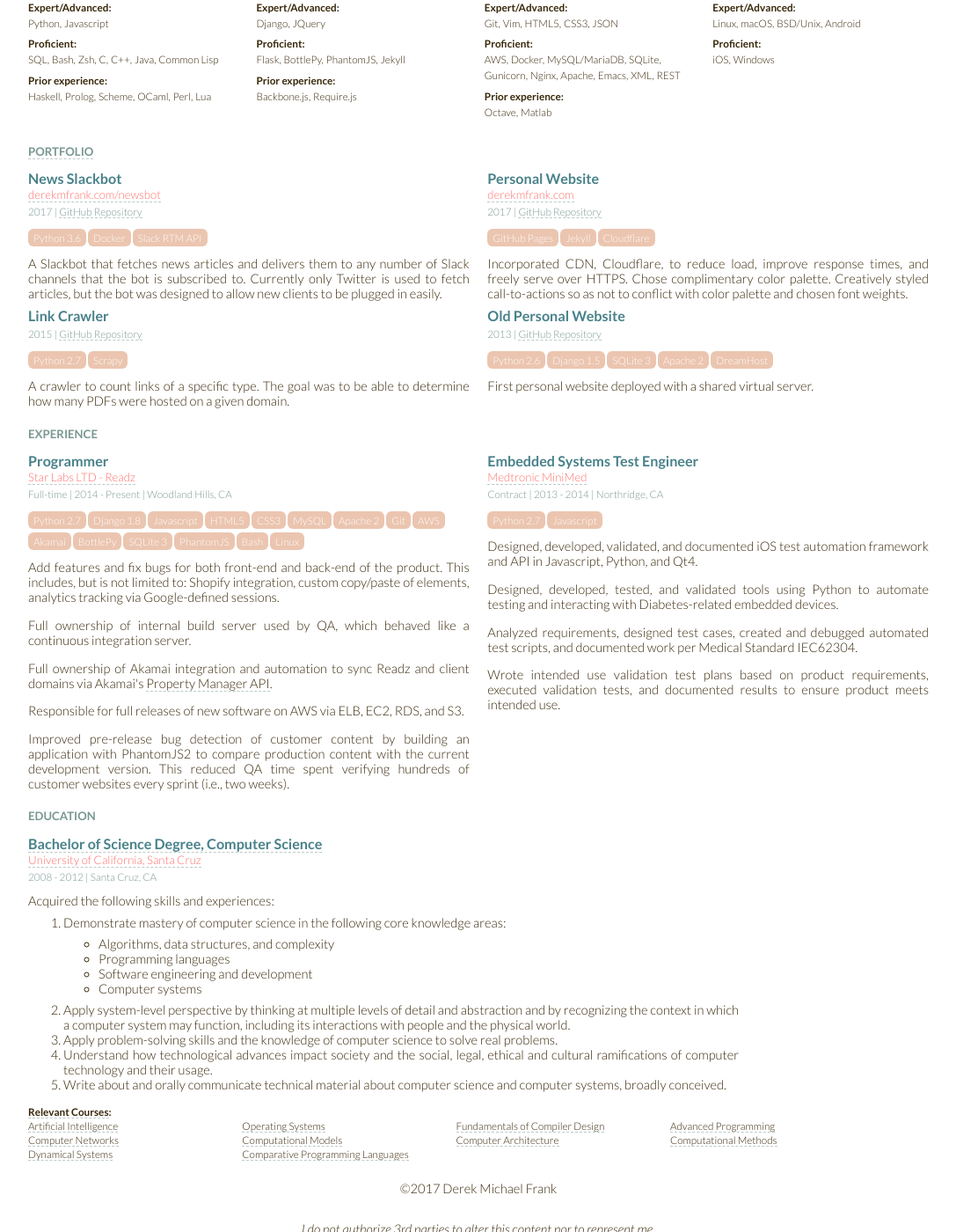
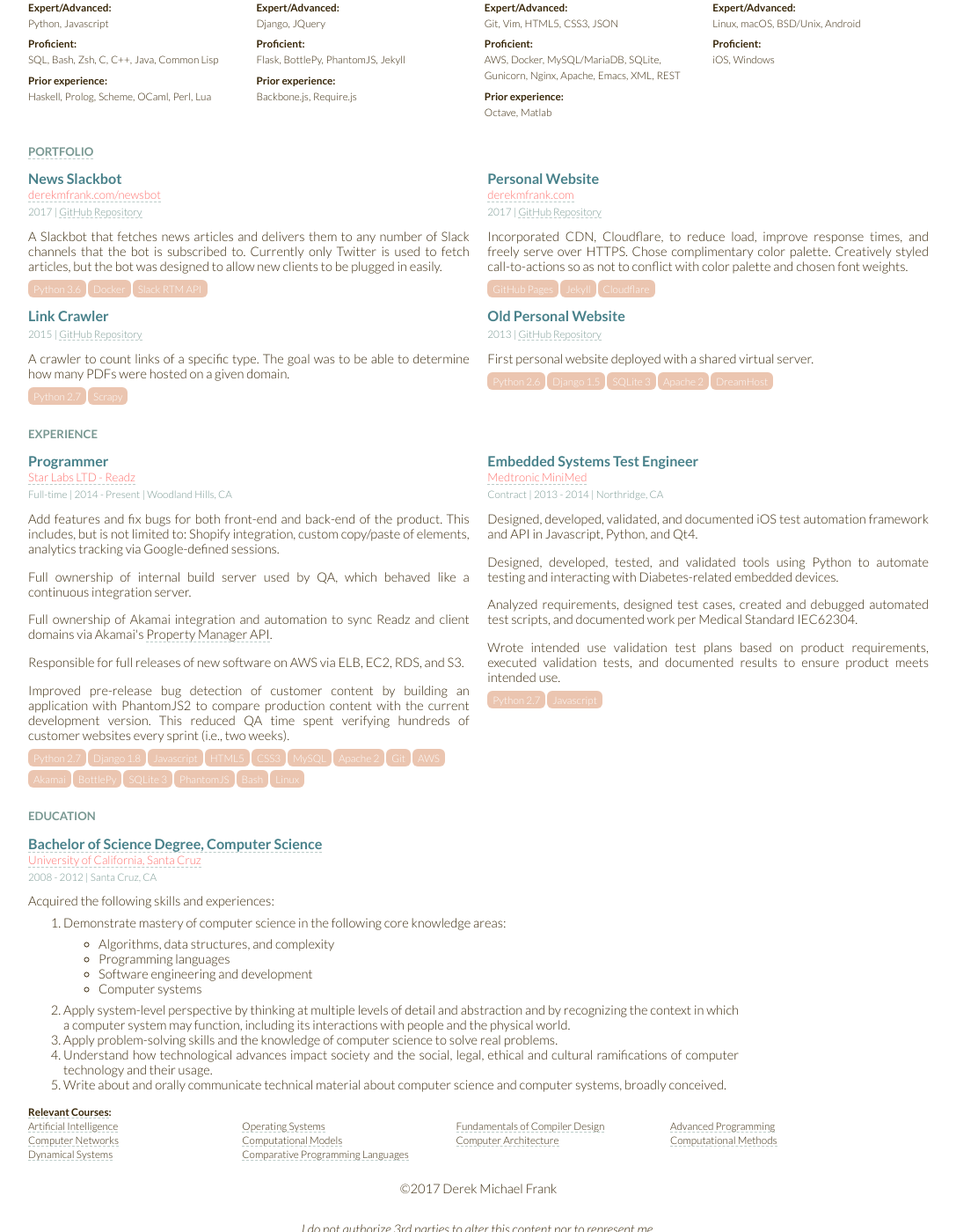
Before and after one commit to defrank/defrank.github.io, a Jekyll site: the page built from resume.html, in a window 1280 px wide and 1400 px high, scrolled down 553 px. Shown: the whole window at 88% size, without its empty margins (96-1183 px from the left). Built offline with Jekyll 4.4.1, drawn with Linux system fonts in a browser that asks for light colours.

Commit message:
chore(resume): Move tags below description and responsibilities

```diff
--- a/resume.html
+++ b/resume.html
@@ -766,12 +766,12 @@ layout: blank
                              href="{{ proj.repository.url }}">{{ proj.repository.name }} Repository</a>
                     {% endif %}
                 </div>
+                <p>{{ proj.description }}</p>
                 <ul class="tags">
                     {% for tech in proj.technologies %}
                         <li>{{ tech }}</li>
                     {% endfor %}
                 </ul>
-                <p>{{ proj.description }}</p>
             </section>
         {% endfor %}
     </section>
@@ -792,14 +792,14 @@ layout: blank
                     - <time>{{ exp.end.year|default:"Present" }}</time>
                     | {{ exp.city }}, {{ exp.state }}
                 </div>
+                {% for resp in exp.responsibilities %}
+                    <p>{{ resp }}</p>
+                {% endfor %}
                 <ul class="tags">
                     {% for tech in exp.technologies %}
                         <li>{{ tech }}</li>
                     {% endfor %}
                 </ul>
-                {% for resp in exp.responsibilities %}
-                    <p>{{ resp }}</p>
-                {% endfor %}
             </section>
         {% endfor %}
     </section>
```
